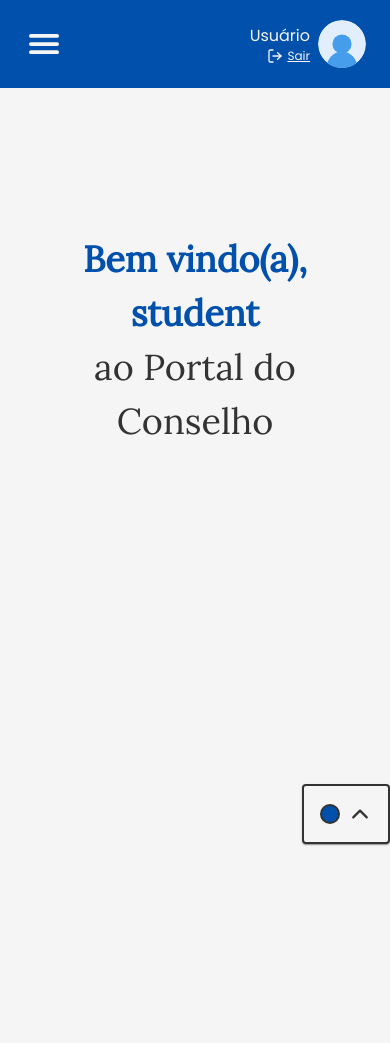
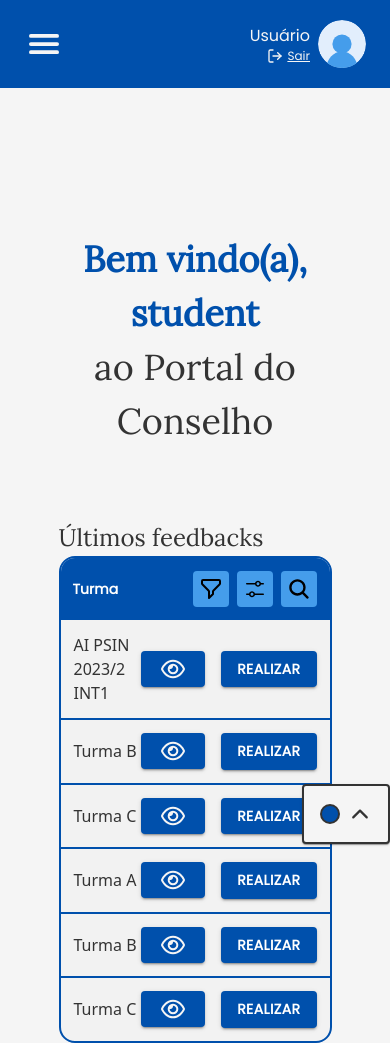
Before and after one commit to Hivqs79/Portal_do_Conselho, a Next.js app in the folder front/app/: page / in a window 390 px wide. Before the commit the page ends 932 px from the top, so only its background shows below. Built offline with nearby package versions, Linux system fonts and the light colour scheme.

Commit message:
:iphone: feat: Adding more responsivite

```diff
--- a/front/app/app/page.tsx
+++ b/front/app/app/page.tsx
@@ -1,10 +1,13 @@
+import Table from "@/components/table/Table";
 import Title from "@/components/Title";
-import { Box } from "@mui/material";
+import { Box, Typography } from "@mui/material";
 
 export default function Home() {
 	return (
 		<Box>
 			<Title isWelcomeMensage={true}/>
+			<Typography variant="h6_title">Últimos feedbacks</Typography>
+			<Table variant={"primary"} />
 		</Box>
   	);
 }
--- a/front/app/components/table/Table.tsx
+++ b/front/app/components/table/Table.tsx
@@ -1,3 +1,4 @@
+"use client";
 import { useState } from "react";
 import { Box, Typography } from "@mui/material";
 import TableRow from "./TableRow";
@@ -70,13 +71,13 @@ export default function Table({ variant }: TableProps) {
 
   if (variant === "primary") {
     return (
-      <div className="w-screen flex justify-center items-start">
+      <div className="w-full flex justify-center items-start">
         <Box
           style={{ borderColor: primaryColor }}
-          className="flex justify-center items-start flex-col border-[2px] overflow-hidden rounded-big w-full max-w-[1024px] mx-10"
+          className="flex justify-center items-start flex-col border-[2px] overflow-hidden rounded-big w-full max-w-full"
         >
           <div className="w-full overflow-x-auto">
-            <table className="w-full max-w-[1024px]">
+            <table className="w-full max-w-full">
               <TableHeader variant="Table" setSearchTerm={setSearchTerm} />
               <tbody>
                 {filteredRows.length > 0 ? (
--- a/front/app/components/table/TableHeader.tsx
+++ b/front/app/components/table/TableHeader.tsx
@@ -29,7 +29,7 @@ export default function TableHeader({
         className="max-w-[1024px]"
       >
         <tr className="w-full flex justify-between items-center p-3">
-          <th className="flex w-full md:w-[250px] p-0">
+          <th className="flex w-full md:w-[100px] xl:w-[200px] p-0">
             <Typography variant="sm_text_bold" color="white">
               Turma
             </Typography>
--- a/front/app/components/table/TableRow.tsx
+++ b/front/app/components/table/TableRow.tsx
@@ -35,9 +35,9 @@ export default function TableRow({
             backgroundColor: hexToRGBA(constrastColor, 0.01),
             borderColor: primaryColor,
           }}
-          className={`${className} max-w-[1024px] flex flex-row justify-between items-center p-3 w-[100%]`}
+          className={`${className} max-w-full flex flex-row justify-between items-center p-3 w-[100%]`}
         >
-          <td style={{ color: constrastColor }} className="md:w-[250px]">
+          <td style={{ color: constrastColor }} className="md:w-[100px] xl:w-[200px]">
             {turmaNome}
           </td>
           <td
```
